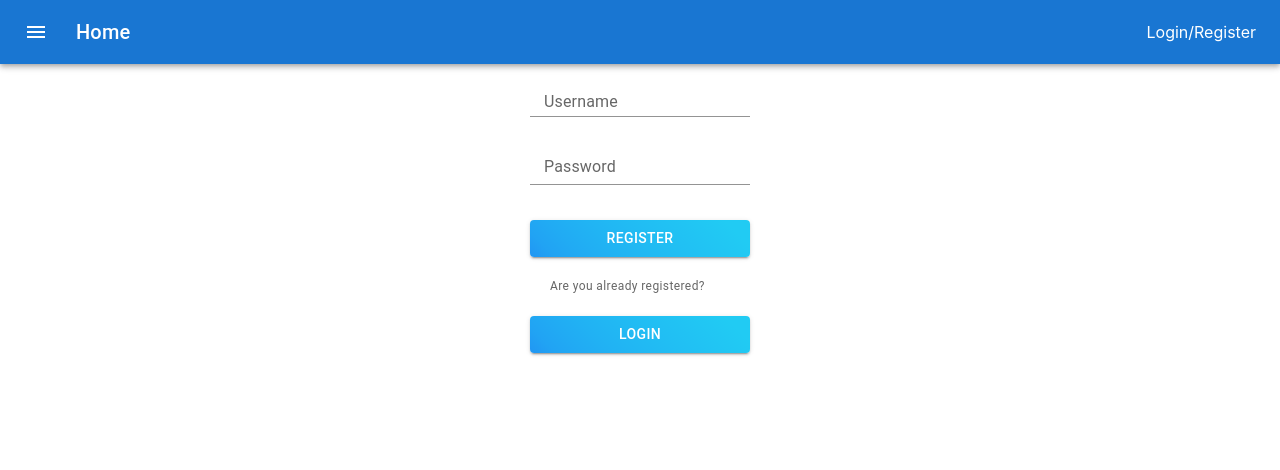
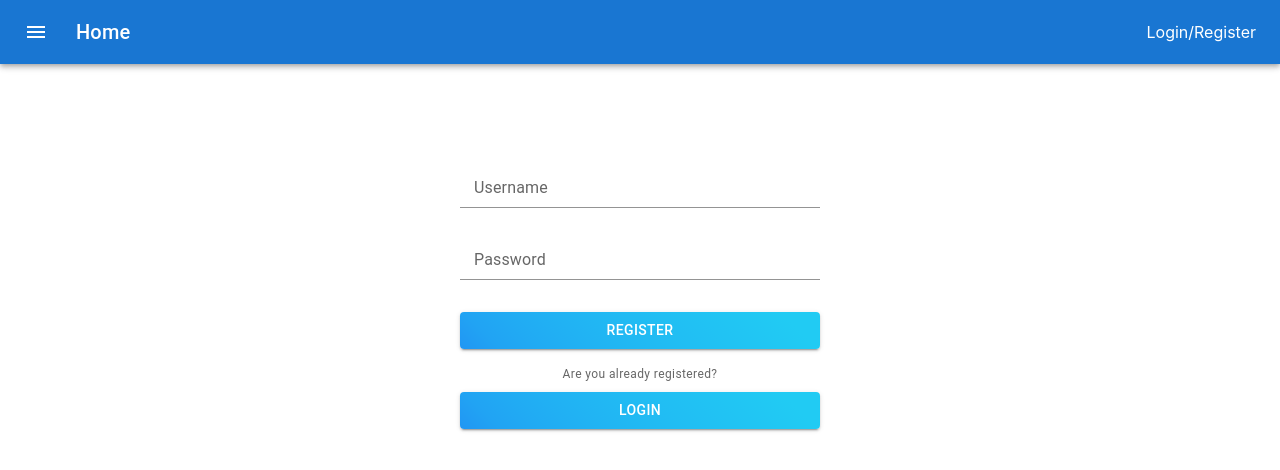
Before and after one commit to asirmak/my-app-react-demo, a React (Create React App) app: page /auth in a window 1280 px wide. Shown: the top 470 px of the page. Built offline with nearby package versions, Linux system fonts and the light colour scheme.

Commit message:
warning fixes improvements

```diff
--- a/src/components/Auth/Auth.js
+++ b/src/components/Auth/Auth.js
@@ -1,4 +1,4 @@
-import { Button, FormControl, FormHelperText, Input, InputLabel } from "@mui/material";
+import { Button, FormControl, FormHelperText, Input, InputLabel, Box } from "@mui/material";
 import React, { useState } from "react";
 import { useNavigate } from "react-router-dom";
 
@@ -18,6 +18,7 @@ function Auth() {
     const handleButton = (path) => {
         sendRequest(path);
     }
+
     const sendRequest = (path) => {
         fetch("/auth/" + path, {
             method: "POST",
@@ -44,24 +45,29 @@ function Auth() {
     }
 
     return (
-        <FormControl>
-            <InputLabel style={{ top: 10 }}>Username</InputLabel>
+        <Box component="form" noValidate autoComplete="off" sx={{ width: '100%', maxWidth: 360, mx: 'auto', mt: 10 }}>
+            <FormControl fullWidth margin="normal">
+                <InputLabel htmlFor="username">Username</InputLabel>
                 <Input
-                style={{ top: 5 }}
+                    id="username"
                     value={username}
                     onChange={handleUsername}
                 />
-            <InputLabel style={{ top: 75 }}>Password</InputLabel>
+            </FormControl>
+            <FormControl fullWidth margin="normal">
+                <InputLabel htmlFor="password">Password</InputLabel>
                 <Input
-                style={{ top: 25 }}
+                    id="password"
                     type="password"
                     value={password}
                     onChange={handlePassword}
                 />
+            </FormControl>
             <Button
+                fullWidth
                 variant="contained"
-                style={{
-                    marginTop: 60,
+                sx={{
+                    mt: 3,
                     background: 'linear-gradient(45deg, #2196F3, 30%, #21CBF3 90%)',
                     color: 'white'
                 }}
@@ -69,10 +75,12 @@ function Auth() {
             >
                 Register
             </Button>
-            <FormHelperText style={{ margin: 20 }}>Are you already registered?</FormHelperText>
+            <FormHelperText sx={{ mt: 2, textAlign: 'center' }}>Are you already registered?</FormHelperText>
             <Button
+                fullWidth
                 variant="contained"
-                style={{
+                sx={{
+                    mt: 1,
                     background: 'linear-gradient(45deg, #2196F3, 30%, #21CBF3 90%)',
                     color: 'white'
                 }}
@@ -80,7 +88,7 @@ function Auth() {
             >
                 Login
             </Button>
-        </FormControl>
+        </Box>
     );
 }
 
--- a/src/components/Home/Home.js
+++ b/src/components/Home/Home.js
@@ -42,7 +42,9 @@ function Home() {
                         {localStorage.getItem("currentUser") === null? "":
                         <PostForm userId = {localStorage.getItem("currentUser")} userName={localStorage.getItem("userName")} refreshPosts={setRefreshPost} />}
                         {postList.map(post => (
-                            <Post likes = {post.postLike} userId = {post.userId} userName={post.userName}
+                            <Post
+                            key={post.id} // Add the key prop here
+                            likes = {post.postLike} userId = {post.userId} userName={post.userName}
                             title={post.title} text={post.text} postId={post.id}></Post>
                         ))}
                     </Box>
--- a/src/components/Post/Post.js
+++ b/src/components/Post/Post.js
@@ -159,7 +159,9 @@ function Post(props) {
             "Error"
           ) : isLoaded ? (
             commentList.map(comment => (
-              <Comment userId={comment.userId} userName={comment.userName} text={comment.text} />
+              <Comment
+              key={comment.id}
+              userId={comment.userId} userName={comment.userName} text={comment.text} />
             ))
           ) : (
             "Loading"
--- a/src/components/Post/PostForm.js
+++ b/src/components/Post/PostForm.js
@@ -4,7 +4,6 @@ import Card from '@mui/material/Card';
 import CardHeader from '@mui/material/CardHeader';
 import CardContent from '@mui/material/CardContent';
 import Avatar from '@mui/material/Avatar';
-import Typography from '@mui/material/Typography';
 import { Button, InputAdornment, OutlinedInput } from '@mui/material';
 import { useState } from 'react';
 import Snackbar from '@mui/material/Snackbar';
@@ -89,7 +88,7 @@ function PostForm(props) {
         </OutlinedInput>}
       />
       <CardContent>
-        <Typography variant="body2" color="text.secondary">
+        <div>
         <OutlinedInput
             id="outlined-adornment-amount"
             multiline
@@ -112,7 +111,7 @@ function PostForm(props) {
             }
             >
         </OutlinedInput>
-        </Typography>
+        </div>
       </CardContent>
     </Card>
     </div>
--- a/src/components/User/UserActivity.js
+++ b/src/components/User/UserActivity.js
@@ -41,7 +41,6 @@ function DialogScreen(props) {
         .then(res => res.json())
         .then(
             (result) => {
-                console.log(result)
                 setPost(result)
             },
             (error) => {
@@ -124,7 +123,6 @@ function UserActivity(props) {
       .then(res => res.json())
       .then(
           (result) => {
-              console.log(result)
               setActivityList(result)
           },
           (error) => {
@@ -162,11 +160,11 @@ function UserActivity(props) {
               .map((row, index) => {
                 return (
                   <TableRow hover role="checkbox" tabIndex={-1} key={index}>
+                    <TableCell align="center">
                     <Button  onClick={ () => handleNotification(row[1]) }>
-                    <TableCell align="center">
                       {`${row[3]} ${row[0]} your post`}
+                    </Button>
                     </TableCell>
-                    </Button>
                   </TableRow>
                 );
               })}
```
Lines whose indentation alone changed are shown as unchanged.
